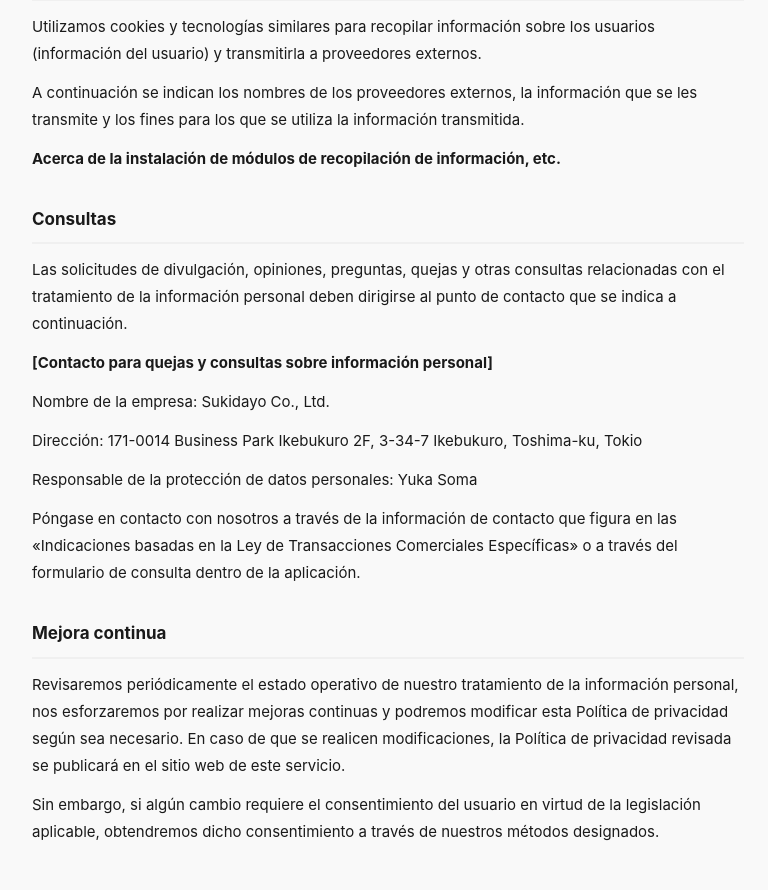
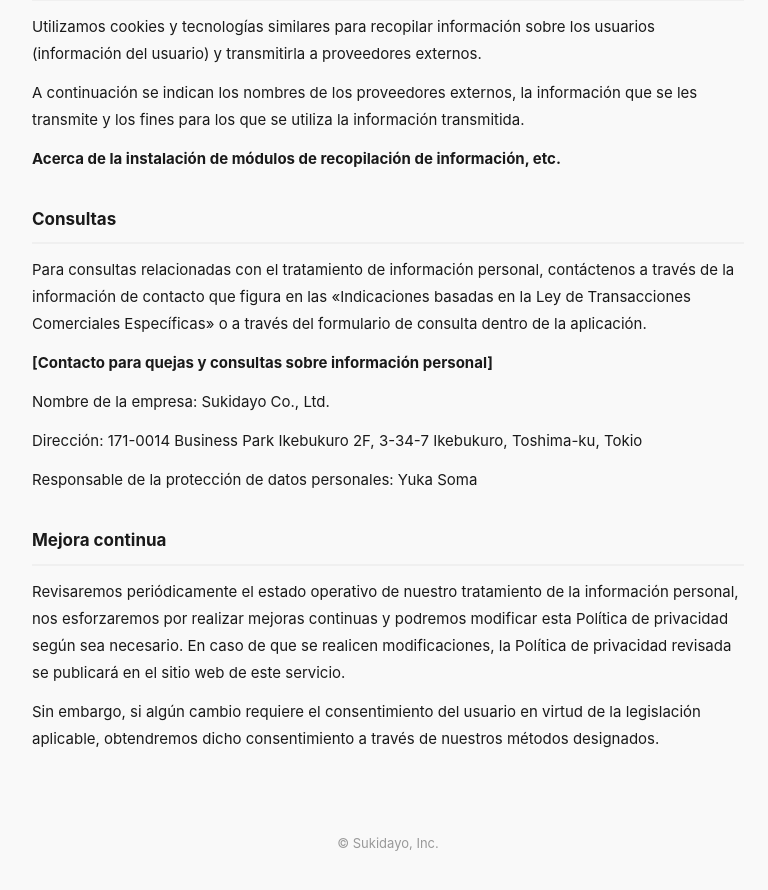
Before and after one commit to Sukidayo-app/announcements, a Jekyll site: the page built from privacy/es/index.md, in a window 1280 px wide and 900 px high, scrolled down 8465 px. Shown: the top 890 px of the window, without its empty margins (252-1020 px from the left). Built offline with Jekyll 4.4.1, drawn with Linux system fonts in a browser that asks for light colours.

Commit message:
Política de privacidad: actualizar texto inicial de la sección de consultas

```diff
--- a/privacy/es/index.md
+++ b/privacy/es/index.md
@@ -180,7 +180,7 @@
 
 ## Consultas
 
-Las solicitudes de divulgación, opiniones, preguntas, quejas y otras consultas relacionadas con el tratamiento de la información personal deben dirigirse al punto de contacto que se indica a continuación.
+Para consultas relacionadas con el tratamiento de información personal, contáctenos a través de la información de contacto que figura en las «Indicaciones basadas en la Ley de Transacciones Comerciales Específicas» o a través del formulario de consulta dentro de la aplicación.
 
 **[Contacto para quejas y consultas sobre información personal]**
 
@@ -190,8 +190,6 @@
 
 Responsable de la protección de datos personales: Yuka Soma
 
-Póngase en contacto con nosotros a través de la información de contacto que figura en las «Indicaciones basadas en la Ley de Transacciones Comerciales Específicas» o a través del formulario de consulta dentro de la aplicación.
-
 ## Mejora continua
 
 Revisaremos periódicamente el estado operativo de nuestro tratamiento de la información personal, nos esforzaremos por realizar mejoras continuas y podremos modificar esta Política de privacidad según sea necesario. En caso de que se realicen modificaciones, la Política de privacidad revisada se publicará en el sitio web de este servicio.
```
